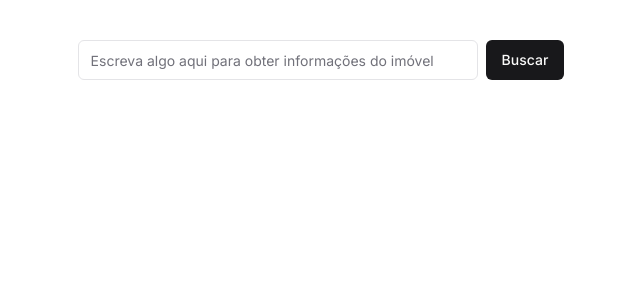
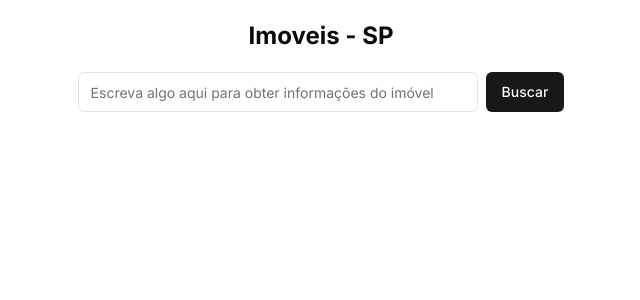
Before and after one commit to TheGzuckert/imoveis, a Next.js app: page / in a window 1280 px wide. Shown: the top 300 px of the page, without its empty margins (319-959 px from the left). Built offline with nearby package versions, Linux system fonts and the light colour scheme.

Commit message:
feat: new text in home page

```diff
--- a/src/app/page.tsx
+++ b/src/app/page.tsx
@@ -8,6 +8,7 @@ export const metadata: Metadata = {
 export default function Home() {
   return (
     <div>
+      <h1 className="text-2xl font-bold text-center mt-5">Imoveis - SP</h1>
       <InputForm />
     </div>
   )
--- a/src/components/input.tsx
+++ b/src/components/input.tsx
@@ -12,6 +12,7 @@ import {
 } from '@/components/ui/form'
 import { Input } from '@/components/ui/input'
 import { toast } from '@/components/ui/use-toast'
+// import { useState } from 'react'
 
 const FormSchema = z.object({
   pesquisa: z.string().min(2, {
@@ -40,7 +41,7 @@ export function InputForm() {
   }
 
   return (
-    <div className="flex justify-center items-start mt-10">
+    <div className="flex justify-center items-start mt-5">
       <Form {...form}>
         <form
           onSubmit={form.handleSubmit(onSubmit)}
```
